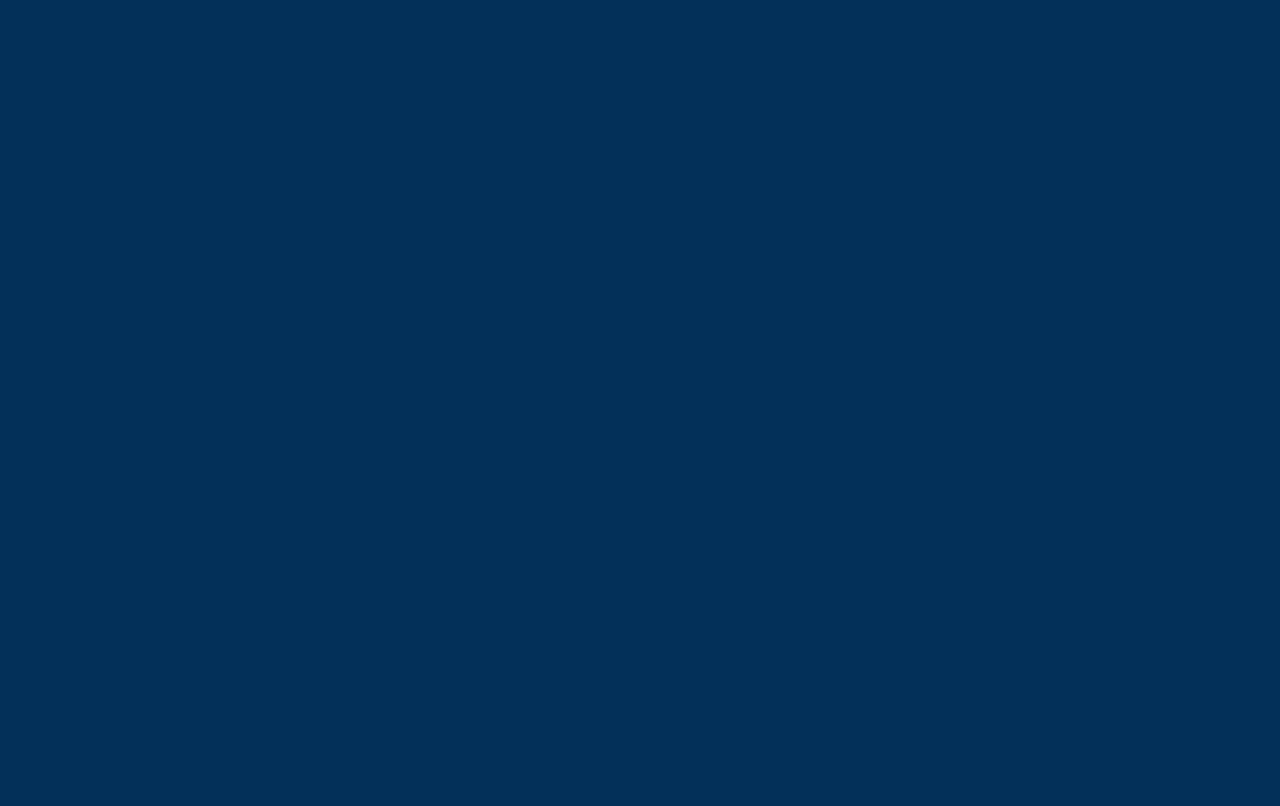
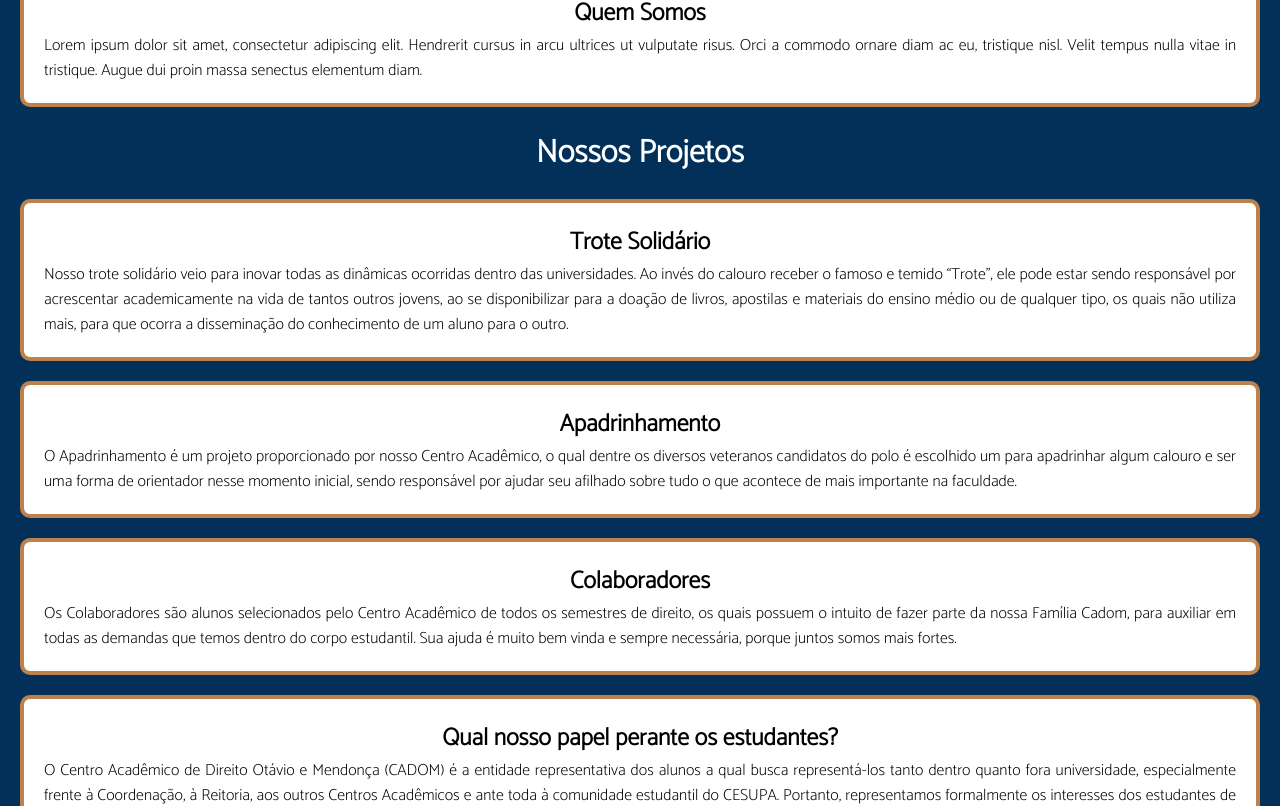
Before and after one commit to olucasfreitas/cadom-site, a React (Create React App) app: page / in a window 1280 px wide. Shown: the part 196-1002 px from the top of the page. Before the commit the page ends 800 px from the top, so only its background shows below. Built offline with nearby package versions, Linux system fonts and the light colour scheme.

Commit message:
feat:homepage star,article e faleconosco alterados

```diff
--- a/src/assets/styles/global.css
+++ b/src/assets/styles/global.css
@@ -18,12 +18,6 @@ body {
   background: #033059;
 }
 
-#root {
-  display: flex;
-  align-items: center;
-  justify-content: center;
-}
-
 body,
 input,
 button,
--- a/src/components/Article/styles.css
+++ b/src/components/Article/styles.css
@@ -4,7 +4,7 @@
     justify-items: center;
     flex-direction: column;
     background-color: white;
-    margin-top: 3.0rem;
+    margin-top: 2.0rem;
     padding: 2.0rem;
     border: 0.4rem solid;
     border-radius: 1.0rem;
--- a/src/components/Fale-conosco/styles.css
+++ b/src/components/Fale-conosco/styles.css
@@ -4,7 +4,7 @@
     justify-items: center;
     flex-direction: column;
     background-color: white;
-    margin-top: 5.0rem;
+    margin-top: 2.0rem;
     padding: 3.0rem;
     border: 0.4rem solid;
     border-radius: 1.0rem;
--- a/src/pages/Home/index.js
+++ b/src/pages/Home/index.js
@@ -1,10 +1,77 @@
 import React from 'react';
+import FaleConosco from '../../components/Fale-conosco/index.js';
+import Footer from '../../components/Footer/index';
+import Article from '../../components/Article/index';
 import './styles.css';
 
 export default function Home() {
+
   return (
-    <div>
 
+    <div id="container">
+      <h1> Centro acadêmico de Direito Otávio Mendonça </h1>
+      <p>
+        Lorem ipsum dolor sit amet, consectetur adipiscing elit. Hendrerit cursus in arcu ultrices ut vulputate risus. Orci a commodo ornare diam ac eu, tristique nisl. Velit tempus nulla vitae in tristique. Augue dui proin massa senectus elementum diam.
+      </p>
+
+      <Article
+        title="Quem Somos"
+        description=" Lorem ipsum dolor sit amet, consectetur adipiscing elit. Hendrerit cursus in arcu ultrices ut vulputate risus. Orci a commodo ornare diam ac eu, tristique nisl. Velit tempus nulla vitae in tristique. Augue dui proin massa senectus elementum diam.">
+      </Article>
+
+      <h1> Nossos Projetos </h1>
+
+      <Article
+        title="Trote Solidário"
+        description="Nosso trote solidário veio para inovar todas as dinâmicas ocorridas dentro
+        das universidades. Ao invés do calouro receber o famoso e temido “Trote”,
+        ele pode estar sendo responsável por acrescentar academicamente na vida
+        de tantos outros jovens, ao se disponibilizar para a doação de livros,
+        apostilas e materiais do ensino médio ou de qualquer tipo, os quais não
+        utiliza mais, para que ocorra a disseminação do conhecimento de um aluno
+        para o outro. "
+      ></Article>
+
+      <Article
+        title="Apadrinhamento"
+        description="O Apadrinhamento é um projeto proporcionado por nosso Centro
+        Acadêmico, o qual dentre os diversos veteranos candidatos do polo é
+        escolhido um para apadrinhar algum calouro e ser uma forma de orientador
+        nesse momento inicial, sendo responsável por ajudar seu afilhado sobre
+        tudo o que acontece de mais importante na faculdade. ">
+      </Article>
+
+      <Article
+        title="Colaboradores"
+        description="Os Colaboradores são alunos selecionados pelo Centro Acadêmico de
+        todos os semestres de direito, os quais possuem o intuito de fazer parte da
+        nossa Família Cadom, para auxiliar em todas as demandas que temos
+        dentro do corpo estudantil. Sua ajuda é muito bem vinda e sempre
+        necessária, porque juntos somos mais fortes.">
+      </Article>
+
+      <Article
+        title="Qual nosso papel perante os estudantes?"
+        description="O Centro Acadêmico de Direito Otávio e Mendonça (CADOM) é a entidade
+        representativa dos alunos a qual busca representá-los tanto dentro quanto fora
+        universidade, especialmente frente à Coordenação, à Reitoria, aos outros Centros
+        Acadêmicos e ante toda à comunidade estudantil do CESUPA. Portanto,
+        representamos formalmente os interesses dos estudantes de direito da instituição,
+        desde questões mais administrativas da Universidade até questões mais informais
+        como eventos culturais, assuntos comunitários, acadêmicos, políticos e
+        estruturais.
+        Nosso papel é buscar ser um espaço aberto ao debate, desconstrução e construção
+        de novas formas de pensar e enxergar as realidades dos ambientes acadêmico.
+        Diante disso, ao preservar tais valores o CADOM espera contar sempre com a
+        ajuda dos alunos para construir e aperfeiçoar as condições de ensino do curso de
+        Direito, bem como o desenvolvimento cultural e político dos estudantes para
+        tornar a experiência acadêmica única e inesquecível para todos">
+      </Article>
+
+      <h1> Membros do CADOM </h1>
+
+      <FaleConosco />
+      <Footer />
     </div>
   )
 }
--- a/src/pages/Home/styles.css
+++ b/src/pages/Home/styles.css
@@ -0,0 +1,15 @@
+#container{
+  display: flex;
+  align-items: center;
+  flex-direction: column;
+  height: 100vh;
+  padding: 2rem;
+}
+p{
+  color: white;
+}
+
+h1{
+  margin-top: 2rem;
+  color: white;
+}
```
Also changed, not shown: 1 other file (tests, documents, lock files or other folders).
